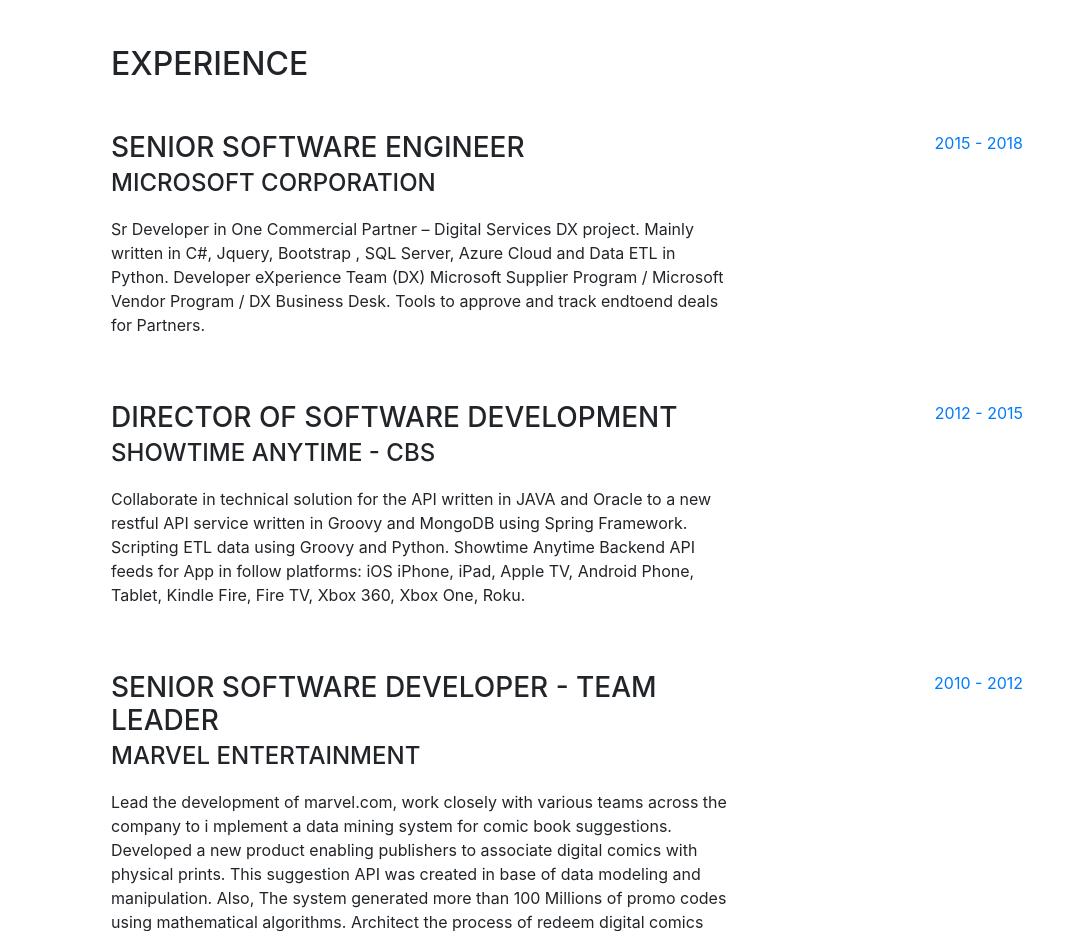
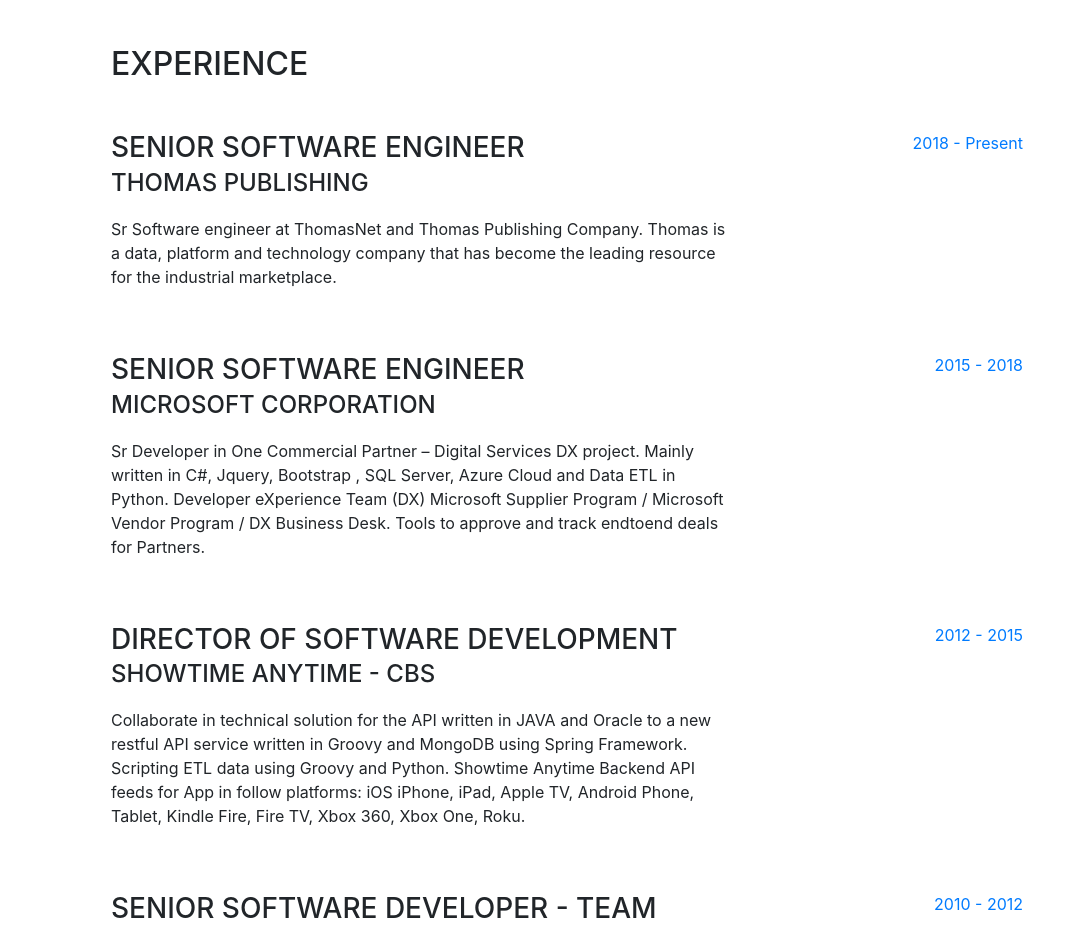
Before and after one commit to Fr4nc3/fr4nc3-site, a website with bundled scripts: page index.html in a window 1280 px wide. Shown: the part 804-1735 px from the top of the page, without its empty margins (209-1280 px from the left). Built offline with nearby package versions, Linux system fonts and the light colour scheme; a web font is replaced by a local one.

Commit message:
latest job update

```diff
--- a/index.html
+++ b/index.html
@@ -96,7 +96,18 @@
       <section class="resume-section p-3 p-lg-5 d-flex flex-column" id="experience">
         <div class="my-auto">
           <h2 class="mb-5">Experience</h2>
-
+          <div class="resume-item d-flex flex-column flex-md-row mb-5">
+            <div class="resume-content mr-auto">
+              <h3 class="mb-0">Senior Software Engineer</h3>
+              <div class="subheading mb-3">Thomas Publishing</div>
+              <p>
+             Sr Software engineer at  ThomasNet and Thomas Publishing Company. Thomas is a data, platform and technology company that has become the leading resource for the industrial marketplace.
+              </p>
+            </div>
+            <div class="resume-date text-md-right">
+              <span class="text-primary">2018 - Present</span>
+            </div>
+          </div>
           <div class="resume-item d-flex flex-column flex-md-row mb-5">
             <div class="resume-content mr-auto">
               <h3 class="mb-0">Senior Software Engineer</h3>
```
